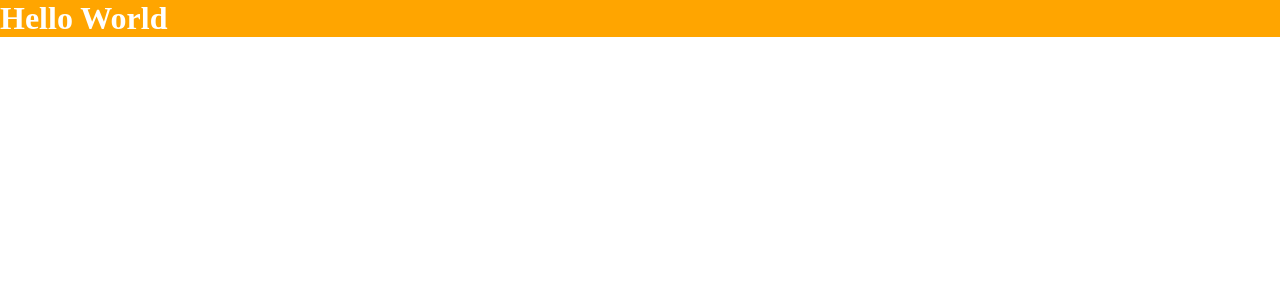
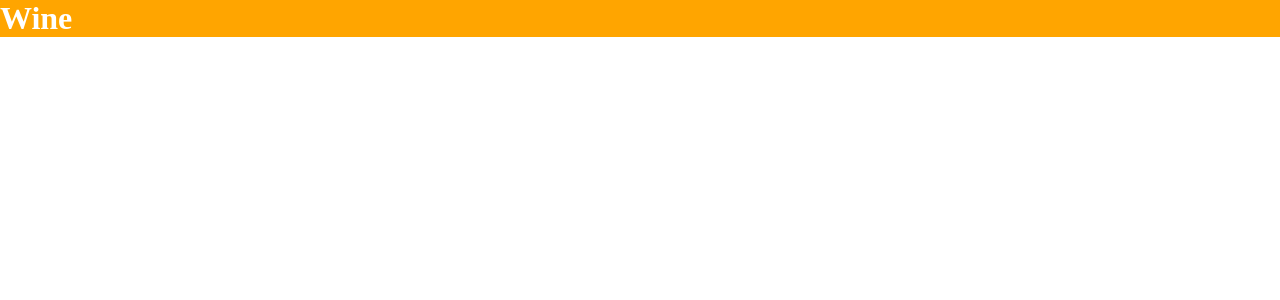
Before and after one commit to takeshi-su57/wine-ecommerce, a Next.js app: page / in a window 1280 px wide. Shown: the top 300 px of the page. Built offline with nearby package versions, Linux system fonts and the light colour scheme.

Commit message:
📌 feat: inicia desenvolvimento do header

```diff
--- a/components/layout/Header.tsx
+++ b/components/layout/Header.tsx
@@ -4,7 +4,7 @@ import { TitleHeader } from 'styles/layout/Header';
 const Header = () => {
   return (
     <Container.Header>
-      <TitleHeader data-cy="home_page_title">Hello World</TitleHeader>
+      <TitleHeader data-cy="header_logo">Wine</TitleHeader>
     </Container.Header>
   );
 };
```
Also changed, not shown: 1 other file (tests, documents, lock files or other folders).
